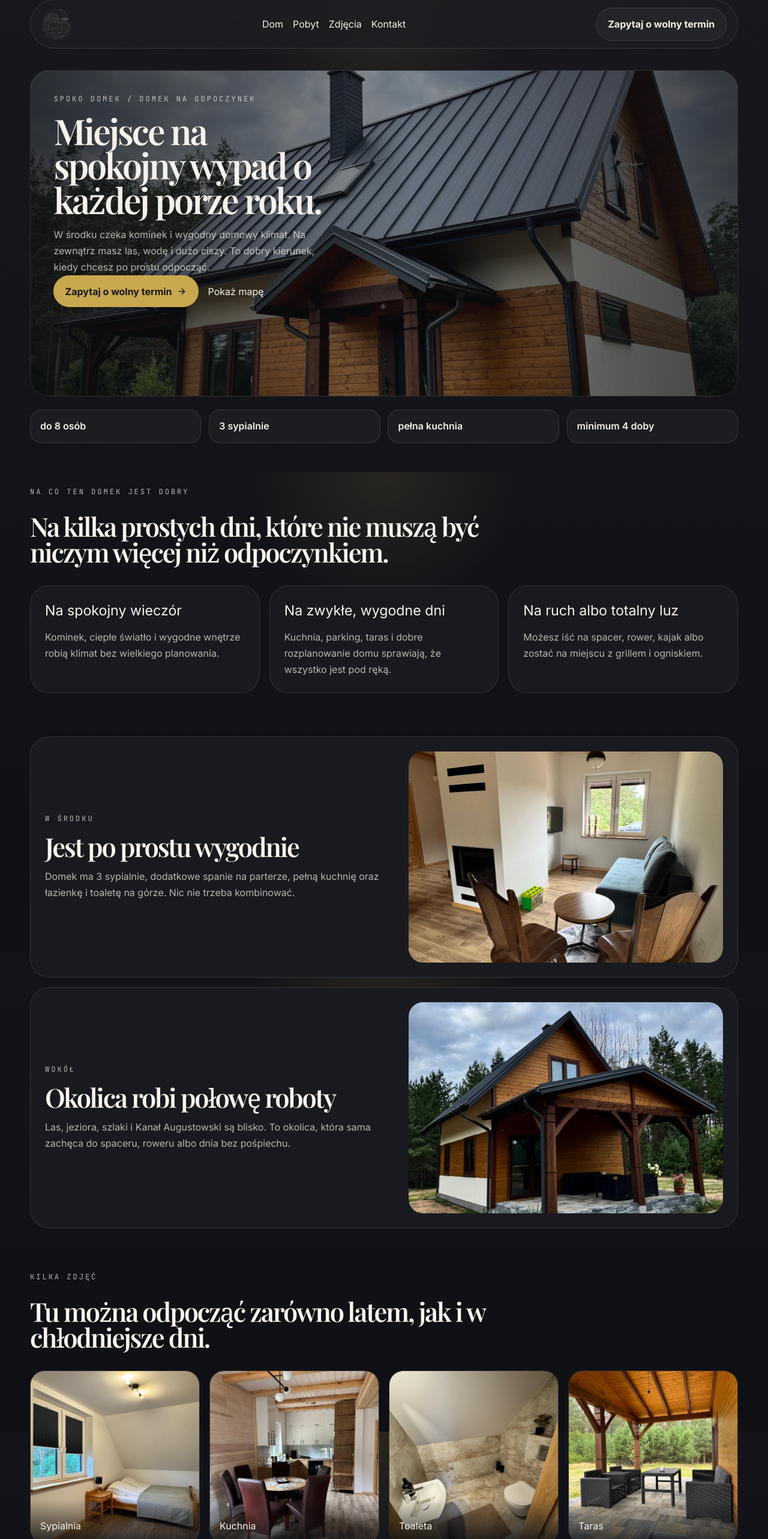
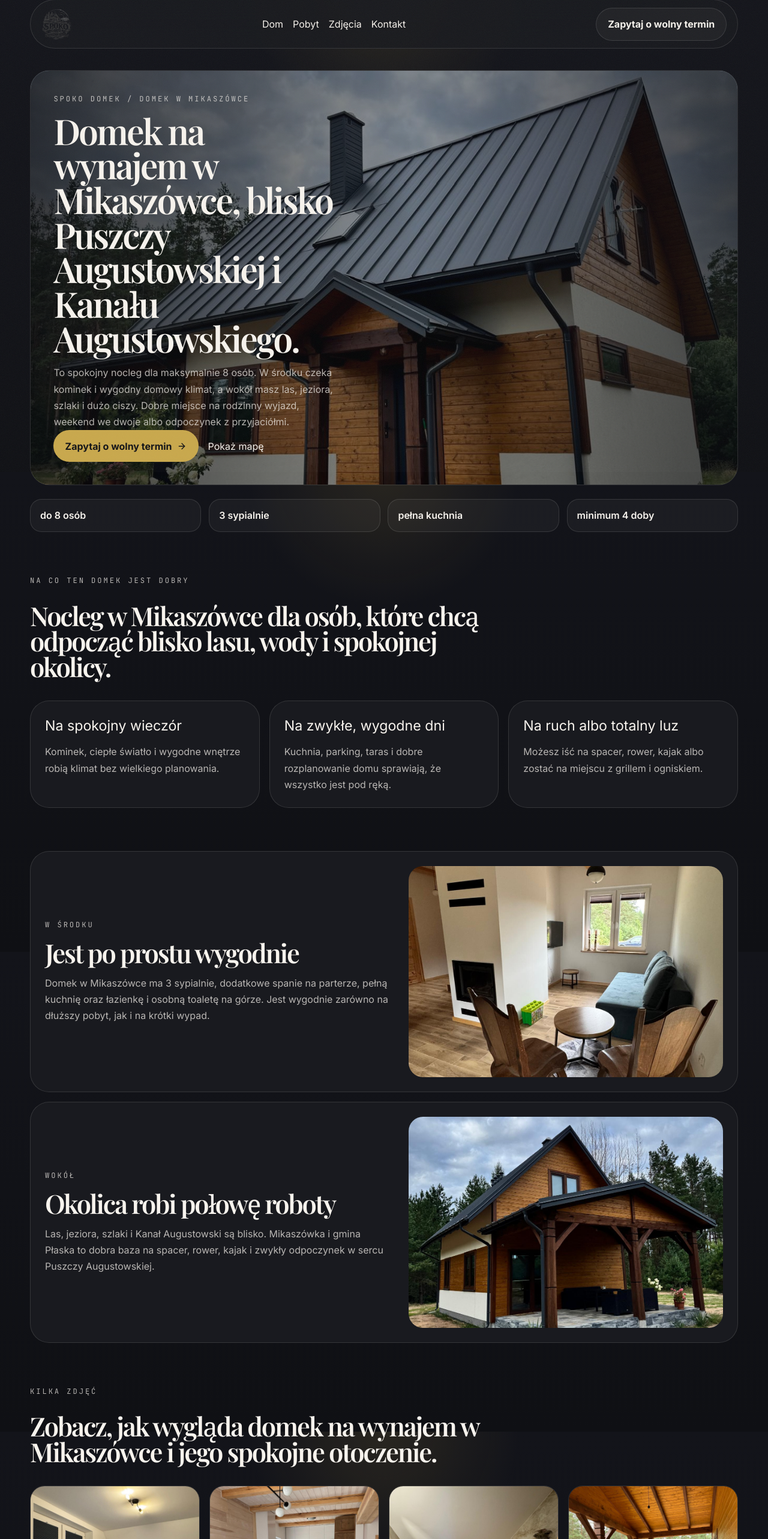
Before and after one commit to b-dabrowski/spoko-domek, a Next.js app: page / in a window 1280 px wide. Shown: the part 13-2579 px from the top of the page at 60% size. Built offline with nearby package versions, Linux system fonts and the light colour scheme.

Commit message:
Improve SEO metadata and indexing

```diff
--- a/src/app/layout.tsx
+++ b/src/app/layout.tsx
@@ -4,12 +4,34 @@ import "./globals.css";
 import { siteConfig } from "@/lib/site-config";
 
 export const metadata: Metadata = {
-  title: `${siteConfig.brand} | ${siteConfig.tagline}`,
-  description: siteConfig.purpose,
-  metadataBase: new URL("https://spoko-domek.vercel.app"),
+  metadataBase: new URL(siteConfig.siteUrl),
+  title: {
+    default: siteConfig.seoTitle,
+    template: `%s | ${siteConfig.brand}`,
+  },
+  description: siteConfig.seoDescription,
+  keywords: siteConfig.seo.keywords,
+  alternates: {
+    canonical: siteConfig.siteUrl,
+  },
   openGraph: {
-    title: `${siteConfig.brand} | ${siteConfig.tagline}`,
-    description: siteConfig.purpose,
+    type: "website",
+    locale: "pl_PL",
+    url: siteConfig.siteUrl,
+    siteName: siteConfig.brand,
+    title: siteConfig.seoTitle,
+    description: siteConfig.seoDescription,
+    images: [
+      {
+        url: siteConfig.hero.image,
+        alt: `${siteConfig.brand} w Mikaszówce`,
+      },
+    ],
+  },
+  twitter: {
+    card: "summary_large_image",
+    title: siteConfig.seoTitle,
+    description: siteConfig.seoDescription,
     images: [siteConfig.hero.image],
   },
   icons: {
@@ -19,6 +41,7 @@ export const metadata: Metadata = {
     ],
     apple: [{ url: "/apple-icon.png", type: "image/png", sizes: "180x180" }],
   },
+  category: "travel",
 };
 
 export default function RootLayout({
--- a/src/app/page.tsx
+++ b/src/app/page.tsx
@@ -1,5 +1,68 @@
+import Script from "next/script";
+import type { Metadata } from "next";
 import { SpokoLanding } from "@/components/spoko-landing";
+import { siteConfig } from "@/lib/site-config";
+
+export const metadata: Metadata = {
+  title: siteConfig.seoTitle,
+  description: siteConfig.seoDescription,
+  alternates: {
+    canonical: siteConfig.siteUrl,
+  },
+};
 
 export default function Home() {
-  return <SpokoLanding />;
+  const lodgingSchema = {
+    "@context": "https://schema.org",
+    "@type": "LodgingBusiness",
+    name: siteConfig.brand,
+    description: siteConfig.seoDescription,
+    url: siteConfig.siteUrl,
+    image: [
+      `${siteConfig.siteUrl}${siteConfig.hero.image}`,
+      `${siteConfig.siteUrl}/photos/home-spring-001.jpg`,
+      `${siteConfig.siteUrl}/photos/livingroom-003.jpg`,
+    ],
+    telephone: `+48${siteConfig.phone}`,
+    email: siteConfig.email,
+    priceRange: "$$",
+    address: {
+      "@type": "PostalAddress",
+      streetAddress: "ul. Wczasowa 7",
+      addressLocality: "Mikaszówka",
+      addressRegion: "podlaskie",
+      addressCountry: "PL",
+    },
+    areaServed: [
+      "Mikaszówka",
+      "gmina Płaska",
+      "Puszcza Augustowska",
+      "Kanał Augustowski",
+    ],
+    amenityFeature: [
+      { "@type": "LocationFeatureSpecification", name: "Kominek", value: true },
+      { "@type": "LocationFeatureSpecification", name: "Grill", value: true },
+      { "@type": "LocationFeatureSpecification", name: "Taras", value: true },
+      {
+        "@type": "LocationFeatureSpecification",
+        name: "W pełni wyposażona kuchnia",
+        value: true,
+      },
+      { "@type": "LocationFeatureSpecification", name: "Parking", value: true },
+    ],
+    numberOfRooms: 3,
+    maximumAttendeeCapacity: 8,
+    sameAs: [siteConfig.mapUrl],
+  };
+
+  return (
+    <>
+      <Script
+        id="lodging-business-schema"
+        type="application/ld+json"
+        dangerouslySetInnerHTML={{ __html: JSON.stringify(lodgingSchema) }}
+      />
+      <SpokoLanding />
+    </>
+  );
 }
--- a/src/app/polityka-prywatnosci/page.tsx
+++ b/src/app/polityka-prywatnosci/page.tsx
@@ -1,5 +1,15 @@
+import type { Metadata } from "next";
 import Link from "next/link";
 import { siteConfig } from "@/lib/site-config";
+
+export const metadata: Metadata = {
+  title: "Polityka prywatności",
+  description:
+    "Informacja o przetwarzaniu danych kontaktowych podczas rezerwacji pobytu w SPOKO DOMEK w Mikaszówce.",
+  alternates: {
+    canonical: `${siteConfig.siteUrl}/polityka-prywatnosci`,
+  },
+};
 
 export default function PrivacyPage() {
   return (
--- /dev/null
+++ b/src/app/robots.ts
@@ -0,0 +1,13 @@
+import type { MetadataRoute } from "next";
+import { siteConfig } from "@/lib/site-config";
+
+export default function robots(): MetadataRoute.Robots {
+  return {
+    rules: {
+      userAgent: "*",
+      allow: "/",
+    },
+    host: siteConfig.siteUrl,
+    sitemap: `${siteConfig.siteUrl}/sitemap.xml`,
+  };
+}
--- /dev/null
+++ b/src/app/sitemap.ts
@@ -0,0 +1,31 @@
+import type { MetadataRoute } from "next";
+import { siteConfig } from "@/lib/site-config";
+
+const pages = [
+  {
+    path: "",
+    priority: 1,
+    changeFrequency: "weekly" as const,
+  },
+  {
+    path: "/warunki-pobytu",
+    priority: 0.6,
+    changeFrequency: "monthly" as const,
+  },
+  {
+    path: "/polityka-prywatnosci",
+    priority: 0.4,
+    changeFrequency: "yearly" as const,
+  },
+];
+
+export default function sitemap(): MetadataRoute.Sitemap {
+  const lastModified = new Date();
+
+  return pages.map((page) => ({
+    url: `${siteConfig.siteUrl}${page.path}`,
+    lastModified,
+    changeFrequency: page.changeFrequency,
+    priority: page.priority,
+  }));
+}
--- a/src/app/warunki-pobytu/page.tsx
+++ b/src/app/warunki-pobytu/page.tsx
@@ -1,5 +1,15 @@
+import type { Metadata } from "next";
 import Link from "next/link";
 import { siteConfig } from "@/lib/site-config";
+
+export const metadata: Metadata = {
+  title: "Warunki pobytu",
+  description:
+    "Warunki rezerwacji i pobytu w SPOKO DOMEK w Mikaszówce: minimalna długość pobytu, zaliczka i zasady kontaktu.",
+  alternates: {
+    canonical: `${siteConfig.siteUrl}/warunki-pobytu`,
+  },
+};
 
 export default function TermsPage() {
   return (
--- a/src/components/spoko-landing.tsx
+++ b/src/components/spoko-landing.tsx
@@ -141,7 +141,10 @@ export function SpokoLanding() {
         <section id="weekend" className="midnight-section" data-panel>
           <div className="midnight-section__intro">
             <p className="midnight-eyebrow">Na co ten domek jest dobry</p>
-            <h2>Na kilka prostych dni, które nie muszą być niczym więcej niż odpoczynkiem.</h2>
+            <h2>
+              Nocleg w Mikaszówce dla osób, które chcą odpocząć blisko lasu, wody i
+              spokojnej okolicy.
+            </h2>
           </div>
 
           <div className="midnight-card-grid">
@@ -180,7 +183,10 @@ export function SpokoLanding() {
         <section id="zdjecia" className="midnight-section" data-panel>
           <div className="midnight-section__intro">
             <p className="midnight-eyebrow">Kilka zdjęć</p>
-            <h2>Tu można odpocząć zarówno latem, jak i w chłodniejsze dni.</h2>
+            <h2>
+              Zobacz, jak wygląda domek na wynajem w Mikaszówce i jego spokojne
+              otoczenie.
+            </h2>
           </div>
 
           <div className="midnight-gallery">
--- a/src/lib/site-config.ts
+++ b/src/lib/site-config.ts
@@ -22,12 +22,19 @@ export type ThemePreset = {
 
 export const siteConfig = {
   brand: "SPOKO DOMEK",
+  siteUrl: "https://spoko-domek.pl",
   purpose:
-    "Przytulny domek w Mikaszówce na kilka spokojnych dni przy lesie, wodzie i kominku.",
-  tagline: "Wieczorem kominek, rano las i cisza.",
+    "SPOKO DOMEK to domek na wynajem w Mikaszówce w gminie Płaska, blisko Kanału Augustowskiego i Puszczy Augustowskiej. Spokojny nocleg dla maksymalnie 8 osób, z kominkiem, tarasem i pełnym wyposażeniem.",
+  tagline: "Domek w Mikaszówce blisko lasu, wody i Kanału Augustowskiego.",
+  seoTitle:
+    "SPOKO DOMEK - domek w Mikaszówce | nocleg przy Puszczy Augustowskiej",
+  seoDescription:
+    "Domek na wynajem w Mikaszówce, gmina Płaska. Do 8 osób, 3 sypialnie, kominek, taras, grill i pełna kuchnia. Blisko Kanału Augustowskiego, lasu i jezior.",
   cta: "Zapytaj o wolny termin",
   location: "Mikaszówka, ul. Wczasowa 7, gmina Płaska",
+  region: "Puszcza Augustowska, Podlaskie, Polska",
   phone: "780146021",
+  phoneDisplay: "+48 780 146 021",
   email: "anetatrocki@wp.pl",
   mapUrl: "https://maps.app.goo.gl/GbxR7oXEjkW8NG5n9",
   nav: [
@@ -37,10 +44,10 @@ export const siteConfig = {
     { href: "#kontakt", label: "Kontakt" },
   ],
   hero: {
-    kicker: "SPOKO DOMEK / domek na odpoczynek",
-    title: "Miejsce na spokojny wypad o każdej porze roku.",
+    kicker: "SPOKO DOMEK / domek w Mikaszówce",
+    title: "Domek na wynajem w Mikaszówce, blisko Puszczy Augustowskiej i Kanału Augustowskiego.",
     text:
-      "W środku czeka kominek i wygodny domowy klimat. Na zewnątrz masz las, wodę i dużo ciszy. To dobry kierunek, kiedy chcesz po prostu odpocząć.",
+      "To spokojny nocleg dla maksymalnie 8 osób. W środku czeka kominek i wygodny domowy klimat, a wokół masz las, jeziora, szlaki i dużo ciszy. Dobre miejsce na rodzinny wyjazd, weekend we dwoje albo odpoczynek z przyjaciółmi.",
     image: "/photos/home-spring-003.jpg",
   },
   stats: [
@@ -68,22 +75,34 @@ export const siteConfig = {
       eyebrow: "W środku",
       title: "Jest po prostu wygodnie",
       text:
-        "Domek ma 3 sypialnie, dodatkowe spanie na parterze, pełną kuchnię oraz łazienkę i toaletę na górze. Nic nie trzeba kombinować.",
+        "Domek w Mikaszówce ma 3 sypialnie, dodatkowe spanie na parterze, pełną kuchnię oraz łazienkę i osobną toaletę na górze. Jest wygodnie zarówno na dłuższy pobyt, jak i na krótki wypad.",
       image: "/photos/livingroom-003.jpg",
     },
     {
       eyebrow: "Wokół",
       title: "Okolica robi połowę roboty",
       text:
-        "Las, jeziora, szlaki i Kanał Augustowski są blisko. To okolica, która sama zachęca do spaceru, roweru albo dnia bez pośpiechu.",
+        "Las, jeziora, szlaki i Kanał Augustowski są blisko. Mikaszówka i gmina Płaska to dobra baza na spacer, rower, kajak i zwykły odpoczynek w sercu Puszczy Augustowskiej.",
       image: "/photos/home-spring-001.jpg",
     },
   ],
   gallery: [
-    { src: "/photos/bedroom-2-001.jpg", alt: "Sypialnia" },
-    { src: "/photos/kitchen-003.jpg", alt: "Kuchnia" },
-    { src: "/photos/toilet-001.jpg", alt: "Toaleta" },
-    { src: "/photos/terrace-001.jpg", alt: "Taras" },
+    {
+      src: "/photos/bedroom-2-001.jpg",
+      alt: "Sypialnia w domku SPOKO DOMEK w Mikaszówce",
+    },
+    {
+      src: "/photos/kitchen-003.jpg",
+      alt: "Kuchnia w domku na wynajem SPOKO DOMEK",
+    },
+    {
+      src: "/photos/toilet-001.jpg",
+      alt: "Łazienka i toaleta w domku SPOKO DOMEK",
+    },
+    {
+      src: "/photos/terrace-001.jpg",
+      alt: "Taras przy domku SPOKO DOMEK w Mikaszówce",
+    },
   ],
   booking: {
     title: "Rezerwacja jest prosta",
@@ -100,6 +119,16 @@ export const siteConfig = {
     legal: [
       { href: "/warunki-pobytu", label: "Warunki pobytu" },
       { href: "/polityka-prywatnosci", label: "Polityka prywatności" },
+    ],
+  },
+  seo: {
+    keywords: [
+      "domek Mikaszówka",
+      "nocleg Mikaszówka",
+      "domek Puszcza Augustowska",
+      "nocleg Kanał Augustowski",
+      "domek gmina Płaska",
+      "domek na wynajem Podlaskie",
     ],
   },
   theme: {
```
